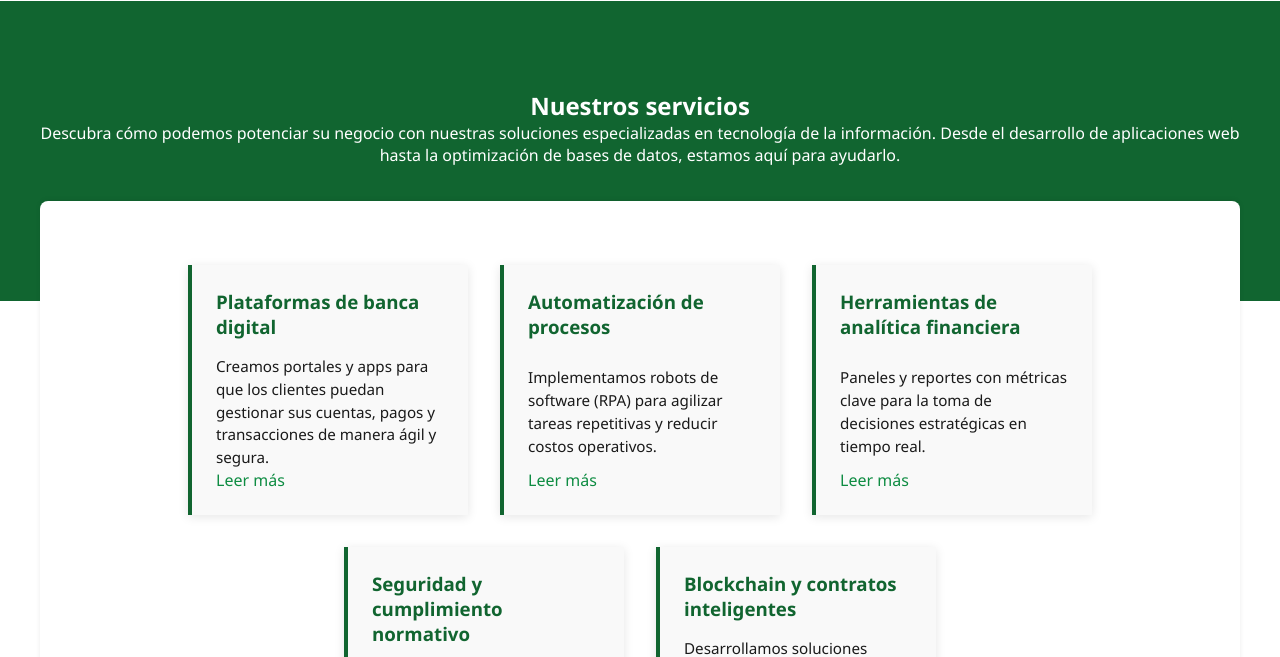
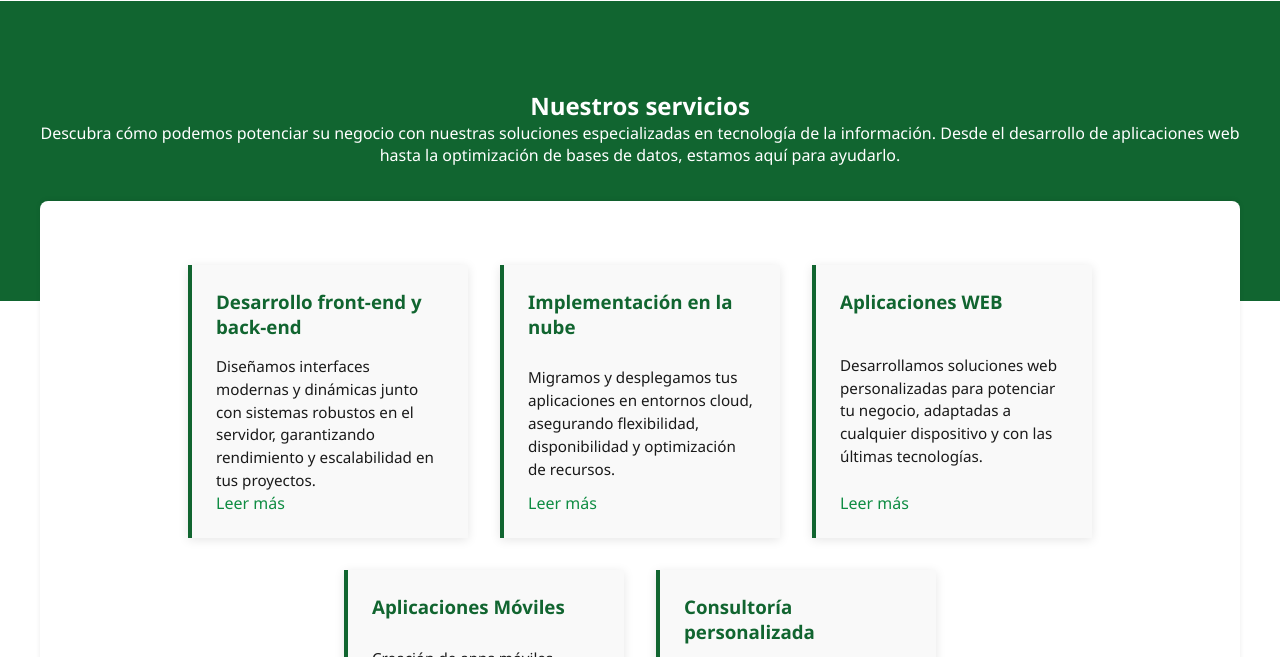
Before and after one commit to SantiiVieitez/parcialSabados, a plain HTML site: page servicios.html in a window 1280 px wide. Shown: the part 78-735 px from the top of the page. Drawn offline with Linux system fonts and the light colour scheme.

Commit message:
Arreglo Tarjetas

```diff
--- a/servicios.html
+++ b/servicios.html
@@ -32,32 +32,32 @@
 
 <section class="servicios-tarjetas">
   <div class="card">
-      <h3>Plataformas de banca digital</h3>
-      <p>Creamos portales y apps para que los clientes puedan gestionar sus cuentas, pagos y transacciones de manera ágil y segura.</p>
+    <h3>Desarrollo front-end y back-end</h3>
+    <p>Diseñamos interfaces modernas y dinámicas junto con sistemas robustos en el servidor, garantizando rendimiento y escalabilidad en tus proyectos.</p>
     <a href="#">Leer más</a>
   </div>
 
   <div class="card">
-      <h3>Automatización de procesos</h3>
-      <p>Implementamos robots de software (RPA) para agilizar tareas repetitivas y reducir costos operativos.</p>
+    <h3>Implementación en la nube</h3>
+    <p>Migramos y desplegamos tus aplicaciones en entornos cloud, asegurando flexibilidad, disponibilidad y optimización de recursos.</p>
     <a href="#">Leer más</a>
   </div>
 
   <div class="card">
-      <h3>Herramientas de analítica financiera</h3>
-      <p>Paneles y reportes con métricas clave para la toma de decisiones estratégicas en tiempo real.</p>
+    <h3>Aplicaciones WEB</h3>
+    <p>Desarrollamos soluciones web personalizadas para potenciar tu negocio, adaptadas a cualquier dispositivo y con las últimas tecnologías.</p>
     <a href="#">Leer más</a>
   </div>
 
   <div class="card">
-      <h3>Seguridad y cumplimiento normativo</h3>
-      <p>Sistemas que garantizan la protección de los datos y el cumplimiento de regulaciones locales e internacionales.</p>
+    <h3>Aplicaciones Móviles</h3>
+    <p>Creación de apps móviles intuitivas para iOS y Android, diseñadas para mejorar la experiencia del usuario y ampliar tu alcance digital.</p>
     <a href="#">Leer más</a>
   </div>
 
   <div class="card">
-      <h3>Blockchain y contratos inteligentes</h3>
-      <p>Desarrollamos soluciones basadas en blockchain para mejorar la transparencia y la seguridad en transacciones financieras, así como contratos inteligentes para automatizar acuerdos y operaciones sin intermediarios.</p>
+    <h3>Consultoría personalizada</h3>
+    <p>Analizamos tus necesidades y te orientamos en la adopción de tecnologías y estrategias para maximizar el valor de tu inversión digital.</p>
     <a href="#">Leer más</a>
   </div>
 </section>
```
Lines whose indentation alone changed are shown as unchanged.
